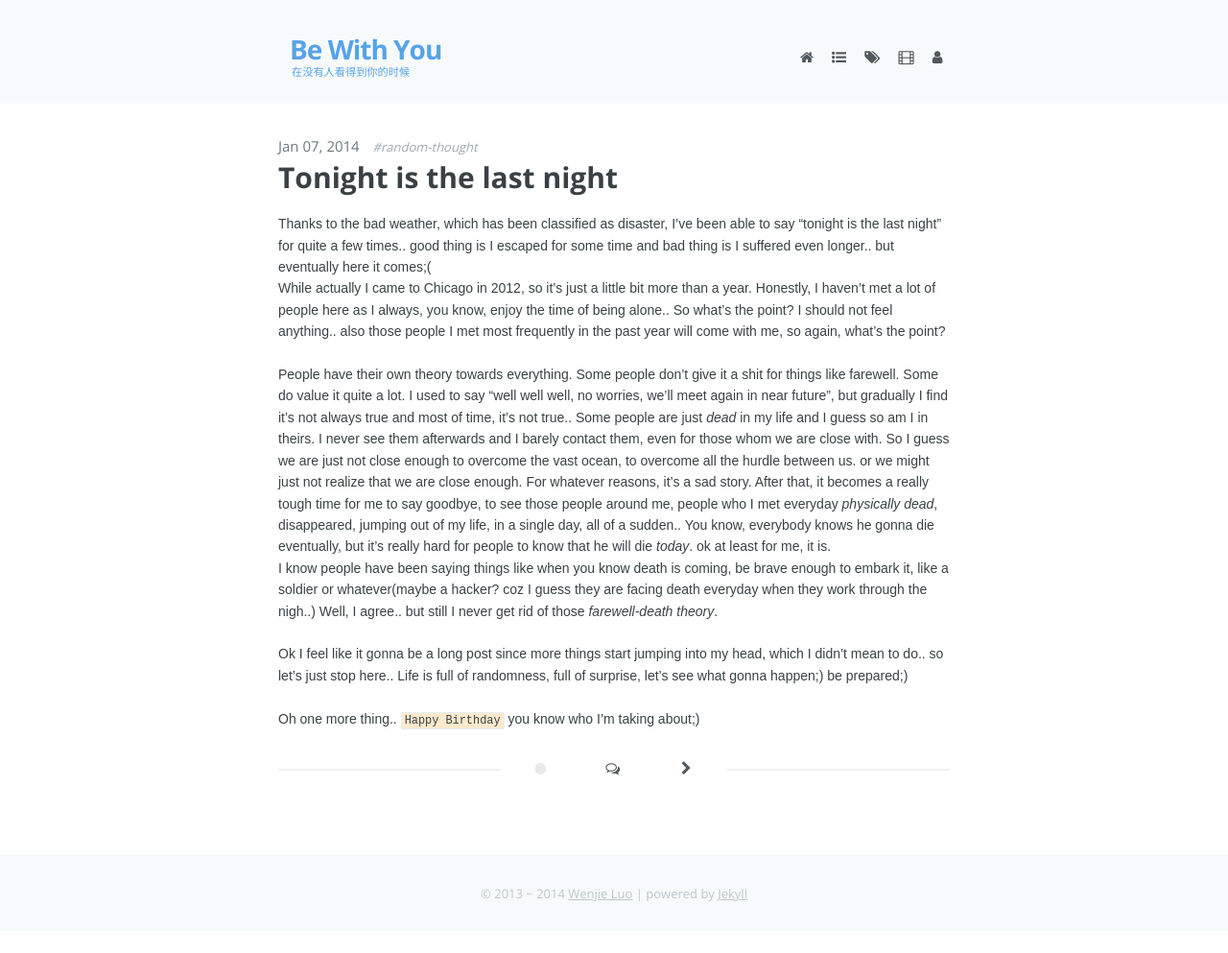
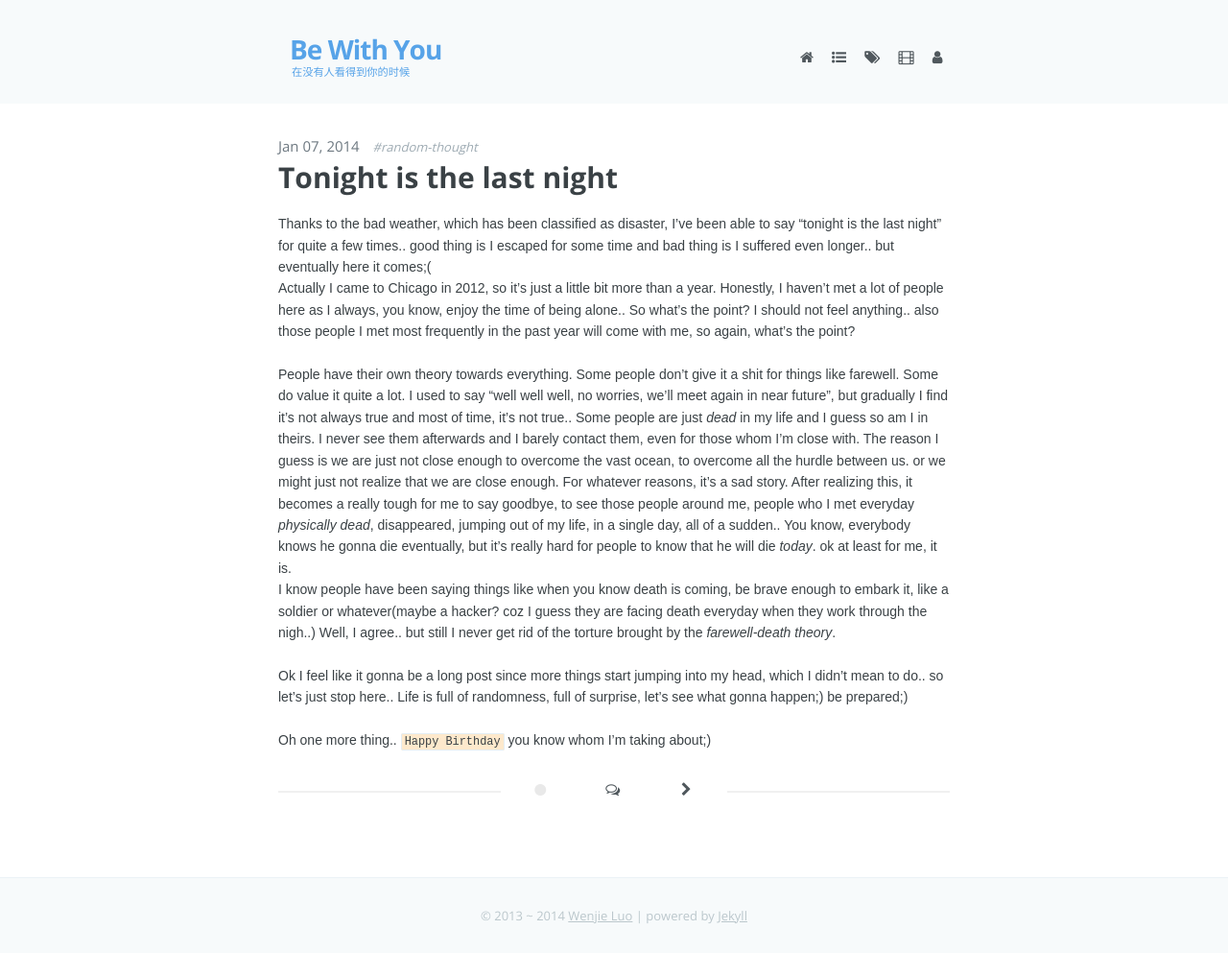
Before and after one commit to saakuraa/myblog, a Jekyll site: the page built from _posts/2014-01-07-last-night.markdown, in a window 1280 px wide. Shown: the whole page at 96% size. Built offline with Jekyll 4.4.1, drawn with Linux system fonts in a browser that asks for light colours; nearby versions of some CDN libraries; Markdown is read by kramdown in place of the engine named in the settings; before the commit the page ends 970 px from its top, so only the background shows below that.

Commit message:
new deployment

````diff
--- a/_posts/2014-01-07-last-night.markdown
+++ b/_posts/2014-01-07-last-night.markdown
@@ -8,11 +8,11 @@
 ---
 
 Thanks to the bad weather, which has been classified as disaster, I've been able to say "tonight is the last night" for quite a few times.. good thing is I escaped for some time and bad thing is I suffered even longer.. but eventually here it comes;(
-While actually I came to Chicago in 2012, so it's just a little bit more than a year. Honestly, I haven't met a lot of people here as I always, you know, enjoy the time of being alone.. So what's the point? I should not feel anything.. also those people I met most frequently in the past year will come with me, so again, what's the point?
+Actually I came to Chicago in 2012, so it's just a little bit more than a year. Honestly, I haven't met a lot of people here as I always, you know, enjoy the time of being alone.. So what's the point? I should not feel anything.. also those people I met most frequently in the past year will come with me, so again, what's the point?
 
-People have their own theory towards everything. Some people don't give it a shit for things like farewell. Some do value it quite a lot. I used to say "well well well, no worries, we'll meet again in near future", but gradually I find it's not always true and most of time, it's not true.. Some people are just *dead* in my life and I guess so am I in theirs. I never see them afterwards and I barely contact them, even for those whom we are close with. So I guess we are just not close enough to overcome the vast ocean, to overcome all the hurdle between us. or we might just not realize that we are close enough. For whatever reasons, it's a sad story. After that, it becomes a really tough time for me to say goodbye, to see those people around me, people who I met everyday *physically dead*, disappeared, jumping out of my life, in a single day, all of a sudden.. You know, everybody knows he gonna die eventually, but it's really hard for people to know that he will die *today*. ok at least for me, it is.
-I know people have been saying things like when you know death is coming, be brave enough to embark it, like a soldier or whatever(maybe a hacker? coz I guess they are facing death everyday when they work through the nigh..) Well, I agree.. but still I never get rid of those *farewell-death theory*.
+People have their own theory towards everything. Some people don't give it a shit for things like farewell. Some do value it quite a lot. I used to say "well well well, no worries, we'll meet again in near future", but gradually I find it's not always true and most of time, it's not true.. Some people are just *dead* in my life and I guess so am I in theirs. I never see them afterwards and I barely contact them, even for those whom I'm close with. The reason I guess is we are just not close enough to overcome the vast ocean, to overcome all the hurdle between us. or we might just not realize that we are close enough. For whatever reasons, it's a sad story. After realizing this, it becomes a really tough for me to say goodbye, to see those people around me, people who I met everyday *physically dead*, disappeared, jumping out of my life, in a single day, all of a sudden.. You know, everybody knows he gonna die eventually, but it's really hard for people to know that he will die *today*. ok at least for me, it is.
+I know people have been saying things like when you know death is coming, be brave enough to embark it, like a soldier or whatever(maybe a hacker? coz I guess they are facing death everyday when they work through the nigh..) Well, I agree.. but still I never get rid of the torture brought by the *farewell-death theory*.
 
 Ok I feel like it gonna be a long post since more things start jumping into my head, which I didn't mean to do.. so let's just stop here.. Life is full of randomness, full of surprise, let's see what gonna happen;) be prepared;)
 
-Oh one more thing.. ```Happy Birthday``` you know who I'm taking about;)
+Oh one more thing.. ```Happy Birthday``` you know whom I'm taking about;)
````
